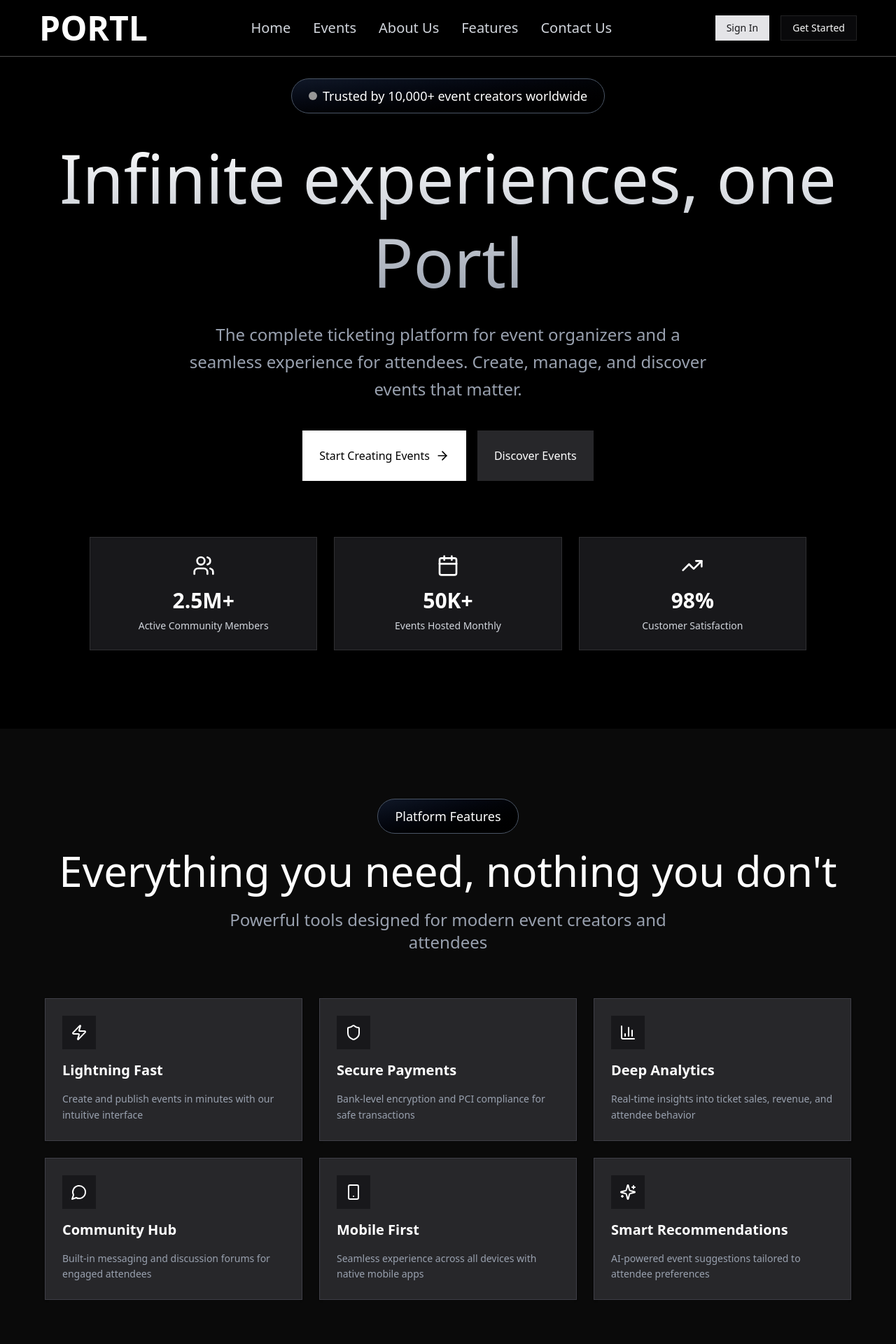
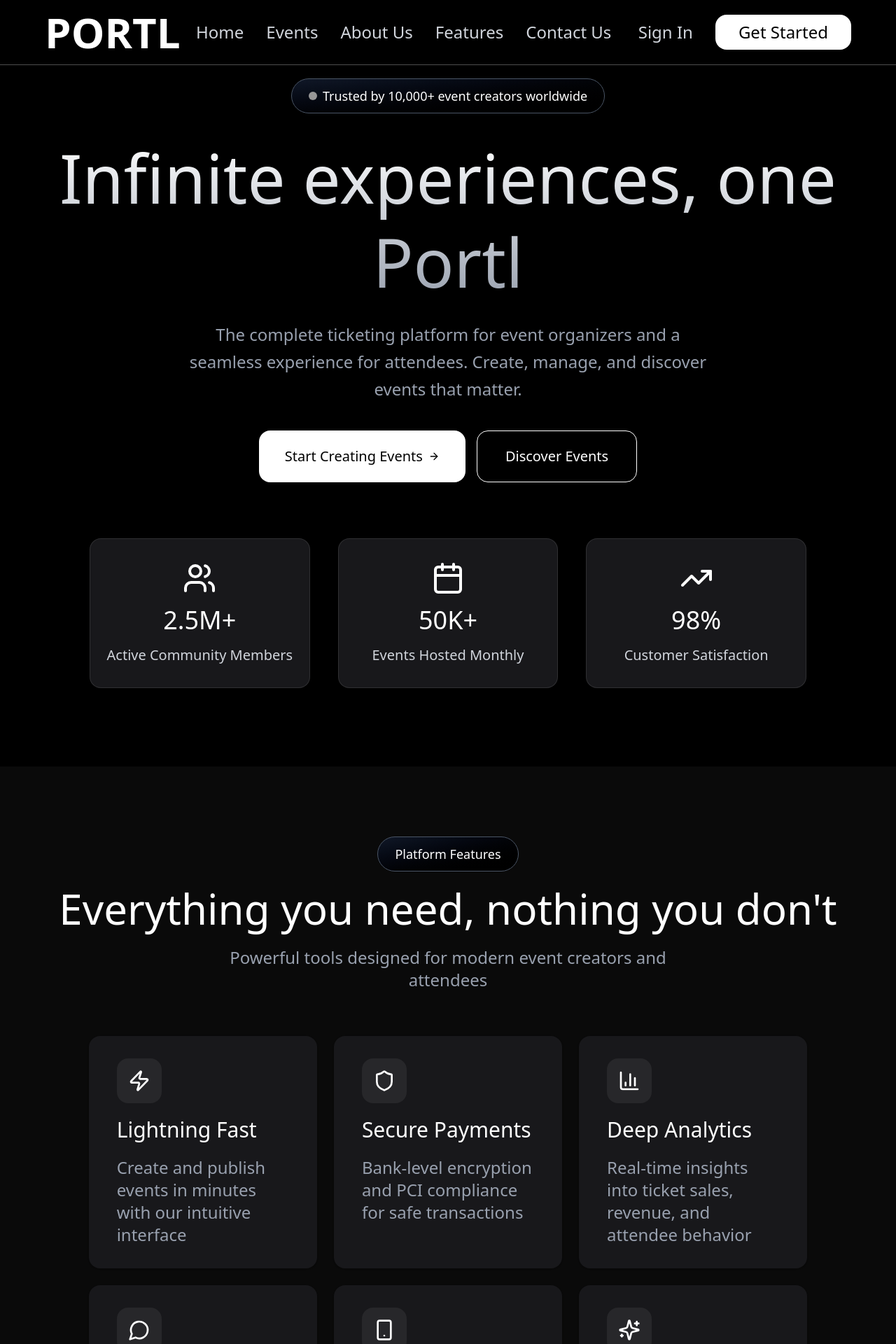
Before and after one commit to SB-Copa/portl-app, a Next.js app: page / in a window 1280 px wide. Shown: the top 1920 px of the page at 70% size. Built offline with nearby package versions, Linux system fonts and the light colour scheme; no server answers.

Commit message:
details on button, text sizes and card changes

```diff
--- a/app/(landing-page)/events-section.tsx
+++ b/app/(landing-page)/events-section.tsx
@@ -37,7 +37,7 @@ export default function PlatformFeaturesSection() {
   ]
 
   return (
-    <div id="platform-features" className="w-full flex flex-col items-center gap-4 px-6 py-25">
+    <div id="events-section" className="w-full flex flex-col items-center gap-4 px-6 py-25">
       {/* Platform Features Label */}
       <div className="rounded-full bg-linear-to-tl from-black to-gray-900 px-6 py-2.5 border border-gray-600 flex items-center gap-2">
         <span className="text-white text-lg">Platform Features</span>
@@ -54,24 +54,24 @@ export default function PlatformFeaturesSection() {
       </div>
 
       {/* Feature Cards Grid */}
-      <div className="grid grid-cols-1 md:grid-cols-2 lg:grid-cols-3 gap-6 mt-12 w-full max-w-6xl">
+      <div className="grid grid-cols-1 md:grid-cols-2 lg:grid-cols-3 gap-6 mt-12 w-5/6">
         {features.map((feature, index) => {
           const Icon = feature.icon
           return (
             <Card
               key={index}
-              className="bg-zinc-800 border-zinc-700 rounded-lg p-6 gap-4"
+              className="bg-zinc-900 border-0 rounded-2xl py-8 px-10 flex flex-col gap-5"
             >
               {/* Icon */}
-              <div className="w-12 h-12 bg-zinc-900 rounded-lg flex items-center justify-center">
-                <Icon className="w-6 h-6 text-white" />
+              <div className="rounded-2xl w-16 h-16 bg-zinc-800 flex items-center justify-center">
+                <Icon className="w-8 h-8 text-white" />
               </div>
 
               {/* Title */}
-              <h3 className="text-white font-bold text-xl">{feature.title}</h3>
+              <h3 className="text-white text-3xl font-base">{feature.title}</h3>
 
               {/* Description */}
-              <p className="text-gray-400 text-sm leading-relaxed">
+              <p className="text-gray-400 text-2xl/8 font-light">
                 {feature.description}
               </p>
             </Card>
--- a/app/(landing-page)/features-section.tsx
+++ b/app/(landing-page)/features-section.tsx
@@ -65,9 +65,9 @@ export default function FeaturesSection() {
               </div>
 
               {/* Heart Icon */}
-              <button className="absolute top-6 right-6 text-white bg-zinc-800 rounded-full p-4">
+              <Button variant="outline" className="absolute top-6 right-6 text-white bg-zinc-800 rounded-full p-4">
                 <Heart className="w-6 h-6" strokeWidth={2} />
-              </button>
+              </Button>
 
               {/* Event Title */}
               <h3 className="text-white text-3xl font-base mb-3 pr-12">{event.title}</h3>
@@ -99,7 +99,7 @@ export default function FeaturesSection() {
         {/* Right Section - Features */}
         <div className="flex flex-col gap-7">
           {/* Badge */}
-          <div className="rounded-full bg-zinc-900 px-6 py-2.5 border mt-4 border-zinc-700 w-fit">
+          <div className="rounded-full bg-linear-to-tl from-black to-gray-900 px-6 py-2.5 border mt-4 border-zinc-700 w-fit">
             <span className="text-white text-lg">For Event Attendees</span>
           </div>
 
--- a/app/(landing-page)/hero-section.tsx
+++ b/app/(landing-page)/hero-section.tsx
@@ -1,6 +1,7 @@
 import React from 'react'
 import { Users, Calendar, TrendingUp, ArrowRight } from 'lucide-react'
 import { Card } from '@/components/ui/card'
+import { Button } from '@/components/ui/button'
 
 export default function HeroSection() {
   return (
@@ -41,42 +42,44 @@ export default function HeroSection() {
 
           {/* CTA Buttons */}
           <div className="flex items-center gap-4 mt-4">
-            <button className="bg-white text-black hover:bg-gray-200 rounded-lg px-6 py-6 text-base font-medium flex items-center justify-center gap-2 transition-colors">
+            <Button variant="outline" className="text-black bg-white font-base rounded-2xl py-9 text-xl">
+              <p className="ml-6">
               Start Creating Events
-              <ArrowRight className="w-5 h-5" />
-            </button>
-            <button className="bg-zinc-800 text-white hover:bg-zinc-700 rounded-lg px-6 py-6 text-base font-medium transition-colors">
+                </p>
+              <ArrowRight className="w-5 h-5 mr-6" />
+            </Button>
+            <Button variant="outline" className="text-white bg-transparent border border-white font-base rounded-2xl py-9 px-10 text-xl">
               Discover Events
-            </button>
+            </Button>
           </div>
         </div>
 
         {/* Statistics Section */}
-        <div className="grid grid-cols-1 md:grid-cols-3 gap-6 w-full max-w-5xl mt-12">
-          <Card>
+        <div className="grid grid-cols-1 md:grid-cols-3 gap-10 w-full max-w-5xl mt-12">
+          <Card className="rounded-2xl py-8">
             {/* Active Community Members */}
-            <div className="flex flex-col items-center text-center">
-              <Users className="w-8 h-8 text-white mb-4" />
-              <div className="text-3xl font-bold text-white mb-2">2.5M+</div>
-              <div className="text-gray-300 text-sm">Active Community Members</div>
+            <div className="flex flex-col items-center text-center gap-4">
+              <Users className="w-12 h-12 text-white" />
+              <div className="text-4xl font-light text-white">2.5M+</div>
+              <div className="text-xl text-gray-300 font-light">Active Community Members</div>
             </div>
           </Card>
 
           {/* Events Hosted Monthly */}
-          <Card>
-            <div className="flex flex-col items-center text-center">
-              <Calendar className="w-8 h-8 text-white mb-4" />
-              <div className="text-3xl font-bold text-white mb-2">50K+</div>
-              <div className="text-gray-300 text-sm">Events Hosted Monthly</div>
+          <Card className="rounded-2xl py-8">
+            <div className="flex flex-col items-center text-center gap-4">
+              <Calendar className="w-12 h-12 text-white" />
+              <div className="text-4xl font-light text-white">50K+</div>
+              <div className="text-xl text-gray-300 font-light">Events Hosted Monthly</div>
             </div>
           </Card>
 
           {/* Customer Satisfaction */}
-          <Card>
-            <div className="flex flex-col items-center text-center">
-              <TrendingUp className="w-8 h-8 text-white mb-4" />
-              <div className="text-3xl font-bold text-white mb-2">98%</div>
-              <div className="text-gray-300 text-sm">Customer Satisfaction</div>
+          <Card className="rounded-2xl py-8">
+            <div className="flex flex-col items-center text-center gap-4">
+              <TrendingUp className="w-12 h-12 text-white" />
+              <div className="text-4xl font-light text-white">98%</div>
+              <div className="text-xl text-gray-300 font-light">Customer Satisfaction</div>
             </div>
           </Card>
         </div>
--- a/app/(landing-page)/navbar-section.tsx
+++ b/app/(landing-page)/navbar-section.tsx
@@ -4,10 +4,10 @@ import { Button } from '@/components/ui/button'
 
 export default function NavbarSection() {
     return (
-        <nav className="bg-black fixed top-0 text-2xl w-full px-14 py-4 flex items-center justify-between border-b-white/30 border-b z-50">
+        <nav className="bg-black fixed top-0 text-2xl w-full px-16 py-4 flex items-center justify-between border-b-white/30 border-b z-50">
             {/* Logo */}
             <div className="flex items-center">
-                <span className="text-white font-bold text-5xl">
+                <span className="text-white font-bold text-6xl">
                     <h1>
                         PORTL
                     </h1>
@@ -16,29 +16,29 @@ export default function NavbarSection() {
 
             {/* Navigation Links */}
             <div className="hidden md:flex items-center gap-8 text-gray-300">
-                <Link href="/" className="hover:text-white  transition-colors text-xl">
+                <Link href="/" className="hover:text-white  transition-colors text-2xl">
                     Home
                 </Link>
-                <a href="#platform-features" className="hover:text-white  transition-colors text-xl">
+                <Link href="#events-section" className="hover:text-white  transition-colors text-2xl">
                     Events
-                </a>
-                <a href="#about-us" className="hover:text-white  transition-colors text-xl">
+                </Link>
+                <Link href="#about-us" className="hover:text-white  transition-colors text-2xl">
                     About Us
-                </a>
-                <a href="#features" className="hover:text-white  transition-colors text-xl">
+                </Link>
+                <Link href="#features" className="hover:text-white  transition-colors text-2xl">
                     Features
-                </a>
-                <a href="#contact-us" className="hover:text-white  transition-colors text-xl">
+                </Link>
+                <Link href="#contact-us" className="hover:text-white  transition-colors text-2xl">
                     Contact Us
-                </a>
+                </Link>
             </div>
 
             {/* Action Buttons */}
-            <div className="flex items-center gap-4">
-                <Button>
+            <div className="flex items-center gap-4 text-gray-300 font-base">
+                <Button variant="outline" className="text-2xl border-0 bg-transparent">
                     Sign In
                 </Button>
-                <Button variant="outline">
+                <Button variant="outline" className="text-black bg-white rounded-2xl py-6 px-8 text-2xl">
                     Get Started
                 </Button>
             </div>
--- a/app/(landing-page)/page.tsx
+++ b/app/(landing-page)/page.tsx
@@ -4,7 +4,7 @@ import EventsSection from './events-section';
 import AboutUsSection from './about-us-section';
 import FeaturesSection from './features-section';
 import ContactUsSection from './contact-us-section';
-import CtaSection from './cta-section';
+
 import FooterSection from './footer-section';
 
 export default async function HomePage() {
@@ -27,7 +27,7 @@ export default async function HomePage() {
         <ContactUsSection />
       </div>
       <div>
-        <CtaSection />
+
       </div>
       <div>
         <FooterSection />
```
Also changed, not shown: app/(landing-page)/about-us-section.tsx (+4 -3 lines), app/(landing-page)/contact-us-section.tsx (+5 -3 lines), app/(landing-page)/cta-section.tsx (+14 -13 lines), app/(landing-page)/footer-section.tsx (+8 -8 lines).
